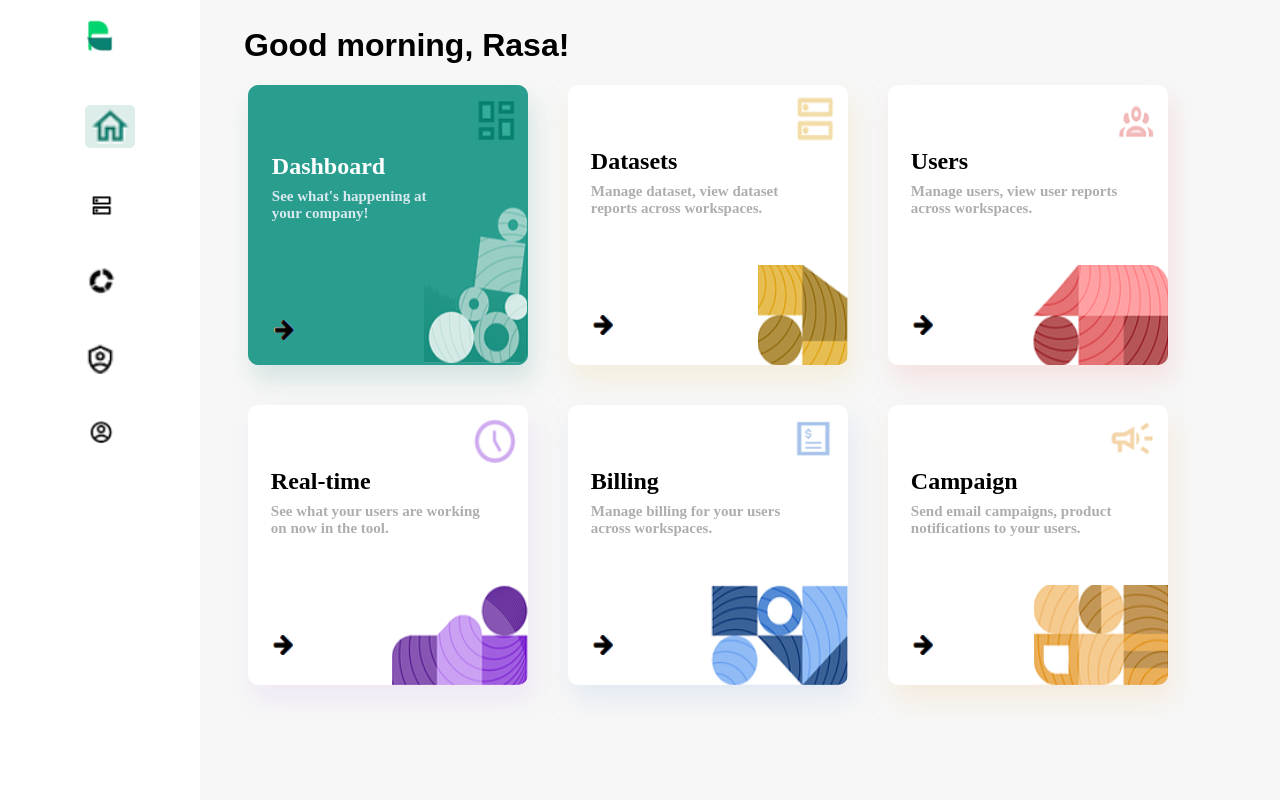
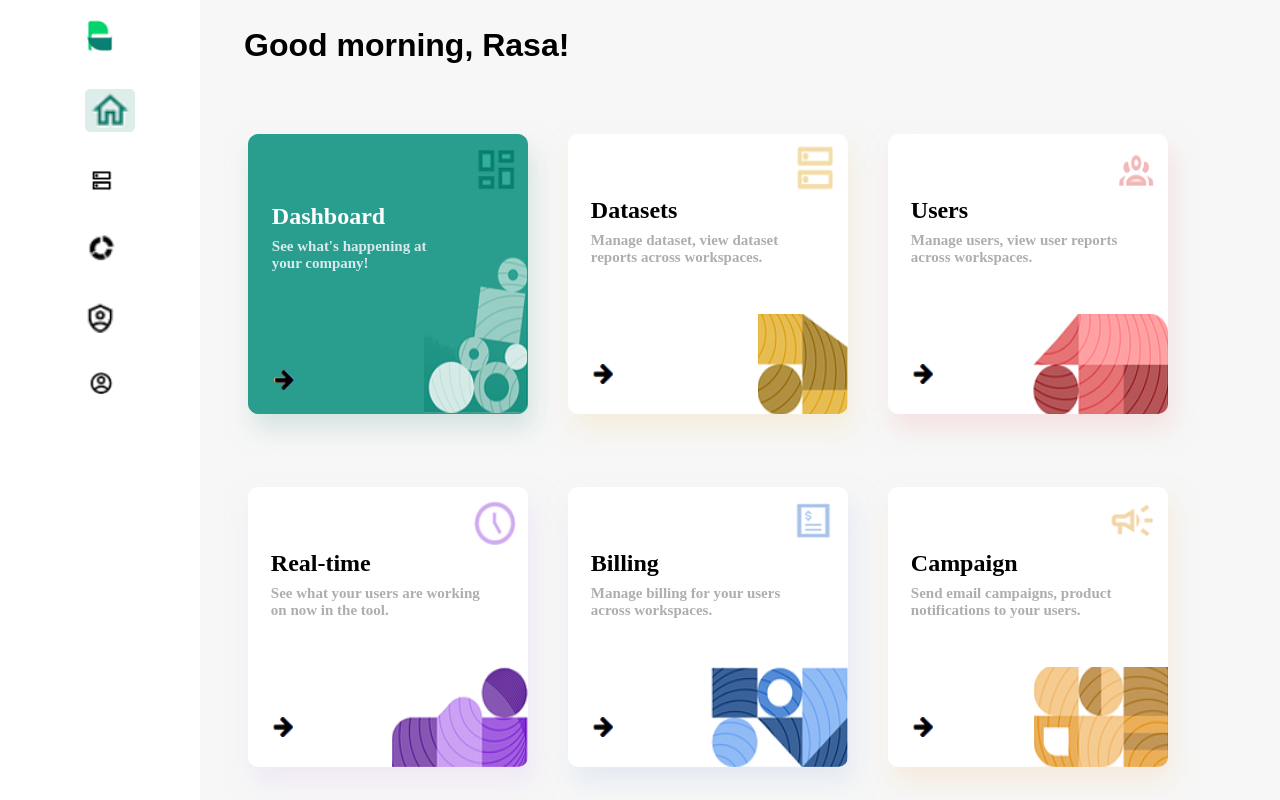
Before and after one commit to RasaZuk/good-morning, a website: page index.html in a window 1280 px wide. Shown: the top 800 px of the page. Drawn offline with Linux system fonts and the light colour scheme.

Commit message:
Completed

```diff
--- a/css/main.css
+++ b/css/main.css
@@ -4,14 +4,12 @@
     box-sizing: border-box;
 }
 
-
 body {
     display: flex;
     width: 100%;
     height: 760px;
-    min-height: 100vh;
+    height: 100vh;
 }
-
 
 aside {
     width: 200px;
@@ -19,22 +17,16 @@ aside {
     flex-direction: column;
 }
 
-.side-icons .logo {
-    margin-bottom: 0.5rem;
-}
-
-
 aside > .side-icons {
     display: flex;
     flex-direction: column;
     align-self: center;
-    gap: 45px;
+    gap: 2.3rem;
     width: 70px;
     height: 50px;
     padding: 20px;
     text-wrap: wrap;
 }
-
 
 .active {
     border: 1px solid rgb(221, 237, 234);
@@ -44,14 +36,12 @@ aside > .side-icons {
     height: 50px;
 }
 
-
 header {
     display: flex;
     width: 100%;
-    height: 80px;
+    height: 4rem;
     margin-left: 1.5rem;
 }
-
 
 .main-header {
     color: black;
@@ -66,15 +56,11 @@ h1 {
     margin-top: 1.7rem;
 }
 
-
 main {
     width: calc(100% - 200px);
-    display: flex;
-    flex-direction: column;
+    display: grid;
     background-color: rgb(247, 247, 247);
 }
-
-
 
 .display {
     display: flex;
@@ -82,8 +68,6 @@ main {
     gap: 40px;
     margin: 0.3rem 2rem 0 3rem;
 }
-
-
 
 .display > .main-box {
     display: flex;
@@ -97,13 +81,11 @@ main {
     border: none;
 }
 
-
 .main-box > .topright {
     width: 50px;
     height: 50px;
     margin-left: 210px;
 }
-
 
 h2 {
     display: flex;
@@ -113,7 +95,6 @@ h2 {
     margin: 0.2rem 0 0.5rem 0.8rem;
 }
 
-
 h3 {
     font-size: 15px;
     margin: 0.2rem 0.5rem 3rem 0.8rem;
@@ -121,12 +102,10 @@ h3 {
     width: 85%;
 }
 
-
 .bottom {
     display: flex;
     justify-content: space-between;
 }
-
 
 .display>.first-box {
     background-color: rgb(42, 158, 142);
@@ -137,7 +116,6 @@ h3 {
     border-radius: 10px;
     color: white;
 }
-
 
 .first-box .topright {
     width: 50px;
```
